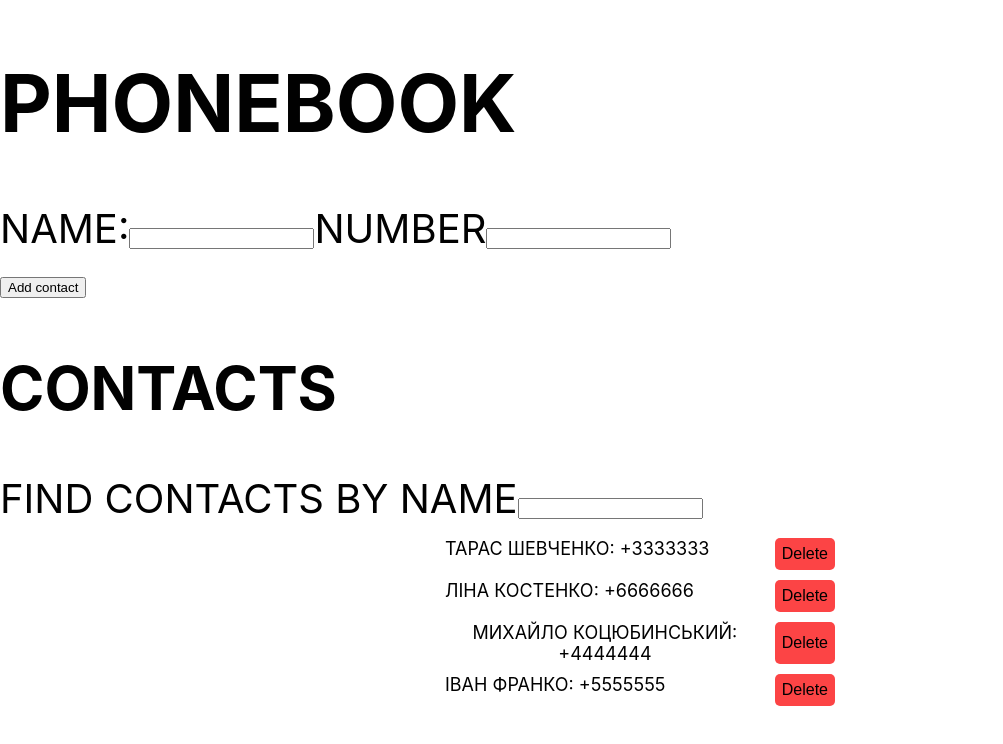
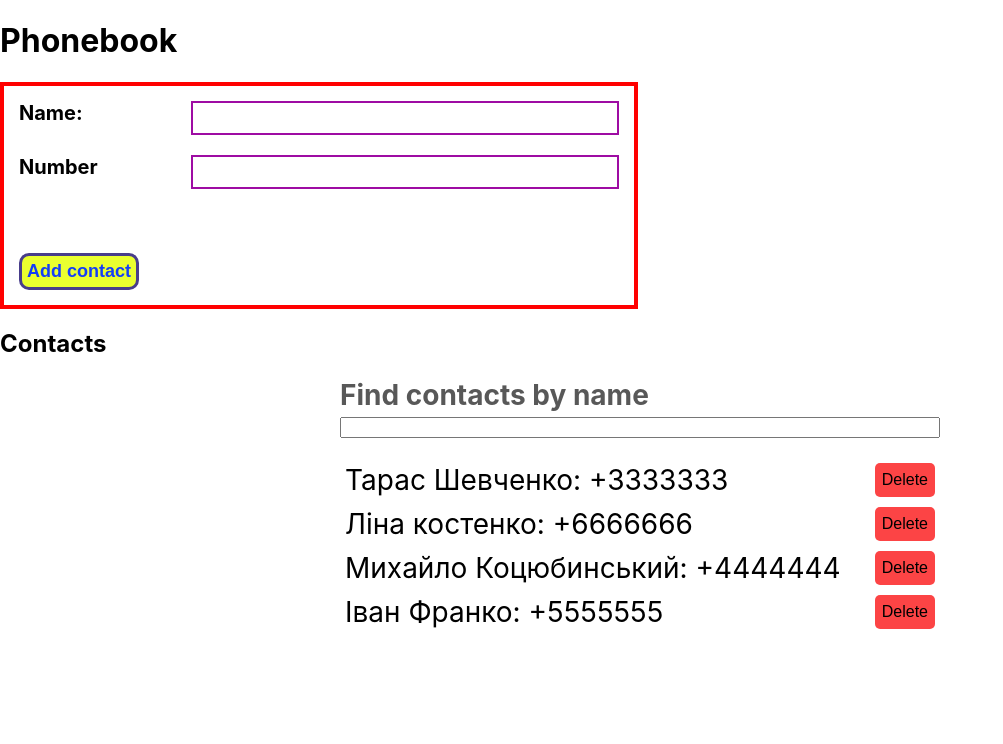
Before and after one commit to Vova-fil/goit-react-hw-02-phonebook, a React (Create React App) app: page / in a window 1280 px wide. Shown: the top 744 px of the page, without its empty margins (0-1003 px from the left). Built offline with nearby package versions, Linux system fonts and the light colour scheme.

Commit message:
добавил стили

```diff
--- a/src/components/App.jsx
+++ b/src/components/App.jsx
@@ -41,6 +41,7 @@ export class App extends Component {
   removeContact = id => {
     this.setState(prevState => ({
       contacts: prevState.contacts.filter(contact => contact.id !== id),
+      filter: '',
     }));
   };
 
@@ -58,15 +59,15 @@ export class App extends Component {
     const { filter } = this.state;
     return (
       <div
-        style={{
-          // height: '100vh',
-          // display: 'flex',
-          justifyContent: 'center',
-          alignItems: 'center',
-          fontSize: 40,
-          textTransform: 'uppercase',
-          color: '#010101',
-        }}
+      // style={{
+      //   // height: '100vh',
+      //   // display: 'flex',
+      //   justifyContent: 'center',
+      //   alignItems: 'center',
+      //   fontSize: 40,
+      //   textTransform: 'uppercase',
+      //   color: '#010101',
+      // }}
       >
         <h1>Phonebook</h1>
         <ContactForm onSubmit={this.addContact} />
--- a/src/components/Contact/Contact.module.css
+++ b/src/components/Contact/Contact.module.css
@@ -17,6 +17,7 @@
   display: flex;
   justify-content: space-between;
   padding: 5px;
-  font-size: 18px;
+  font-size: 28px;
+  /* font-weight: bold; */
   text-align: center;
 }
--- a/src/components/ContactForm/ContactForm.jsx
+++ b/src/components/ContactForm/ContactForm.jsx
@@ -1,4 +1,5 @@
 import React, { Component } from 'react';
+import s from './ContactForm.module.css';
 
 export class ContactForm extends Component {
   state = {
@@ -28,10 +29,11 @@ export class ContactForm extends Component {
   render() {
     const { name, number } = this.state;
     return (
-      <form onSubmit={this.handleSubmit}>
-        <label>
+      <form className={s.form} onSubmit={this.handleSubmit}>
+        <label className={s.formLabel}>
           Name:
           <input
+            className={s.formInput}
             value={name}
             onChange={this.handleChange}
             type="text"
@@ -41,9 +43,11 @@ export class ContactForm extends Component {
             required
           />
         </label>
-        <label>
+        <br />
+        <label className={s.formLabel}>
           Number
           <input
+            className={s.formInput}
             value={number}
             onChange={this.handleChange}
             type="tel"
@@ -54,7 +58,7 @@ export class ContactForm extends Component {
           />
         </label>
         <br />
-        <button type="submit" className="Form__button">
+        <button type="submit" className={s.formButton}>
           Add contact
         </button>
       </form>
--- a/src/components/ContactForm/ContactForm.module.css
+++ b/src/components/ContactForm/ContactForm.module.css
@@ -0,0 +1,36 @@
+.form {
+  display: flex;
+  flex-direction: column;
+  width: 600px;
+  border: 4px solid rgb(255, 0, 0);
+  padding: 15px;
+  text-transform: capitalize;
+}
+.formLabel {
+  font-size: 20px;
+  display: flex;
+  justify-content: space-between;
+  font-weight: bold;
+  color: #000;
+}
+.formInput {
+  width: 70%;
+  margin-left: 20px;
+  height: 28px;
+  font-size: 14px;
+  color: #000;
+  border: 2px solid rgb(158, 12, 163);
+}
+.formButton {
+  margin-top: 44px;
+  display: flex;
+  align-items: center;
+  font-weight: bold;
+  font-size: 18px;
+  width: max-content;
+  padding: 5px;
+  color: rgb(19, 61, 248);
+  background-color: rgb(234, 255, 47);
+  border: 3px solid darkslateblue;
+  border-radius: 10px;
+}
--- a/src/components/ContactList/ContactList.module.css
+++ b/src/components/ContactList/ContactList.module.css
@@ -1,5 +1,5 @@
 .itemList {
-  width: 400px;
+  width: 600px;
   padding: 0;
   margin: 10px auto;
   list-style: none;
--- a/src/components/Filter/Filter.jsx
+++ b/src/components/Filter/Filter.jsx
@@ -1,20 +1,22 @@
 import PropTypes from 'prop-types';
-
 import { nanoid } from 'nanoid';
+import s from './Filter.module.css';
 
 export function Filter({ filter, setFilter }) {
   const inputId = nanoid();
 
   return (
-    <>
-      <label htmlFor={inputId}>Find contacts by name</label>
+    <div className={s.filterWrapper}>
+      <label className={s.filterLabel} htmlFor={inputId}>
+        Find contacts by name
+      </label>
       <input
         value={filter}
         onChange={e => setFilter(e.target.value)}
         id={inputId}
         type="text"
       />
-    </>
+    </div>
   );
 }
 
--- a/src/components/Filter/Filter.module.css
+++ b/src/components/Filter/Filter.module.css
@@ -0,0 +1,11 @@
+.filterWrapper {
+  margin: 20px auto;
+  width: 600px;
+  display: grid;
+}
+.filterLabel {
+  margin-bottom: 5px;
+  color: rgb(88, 88, 88);
+  font-size: 28px;
+  font-weight: bold;
+}
```
